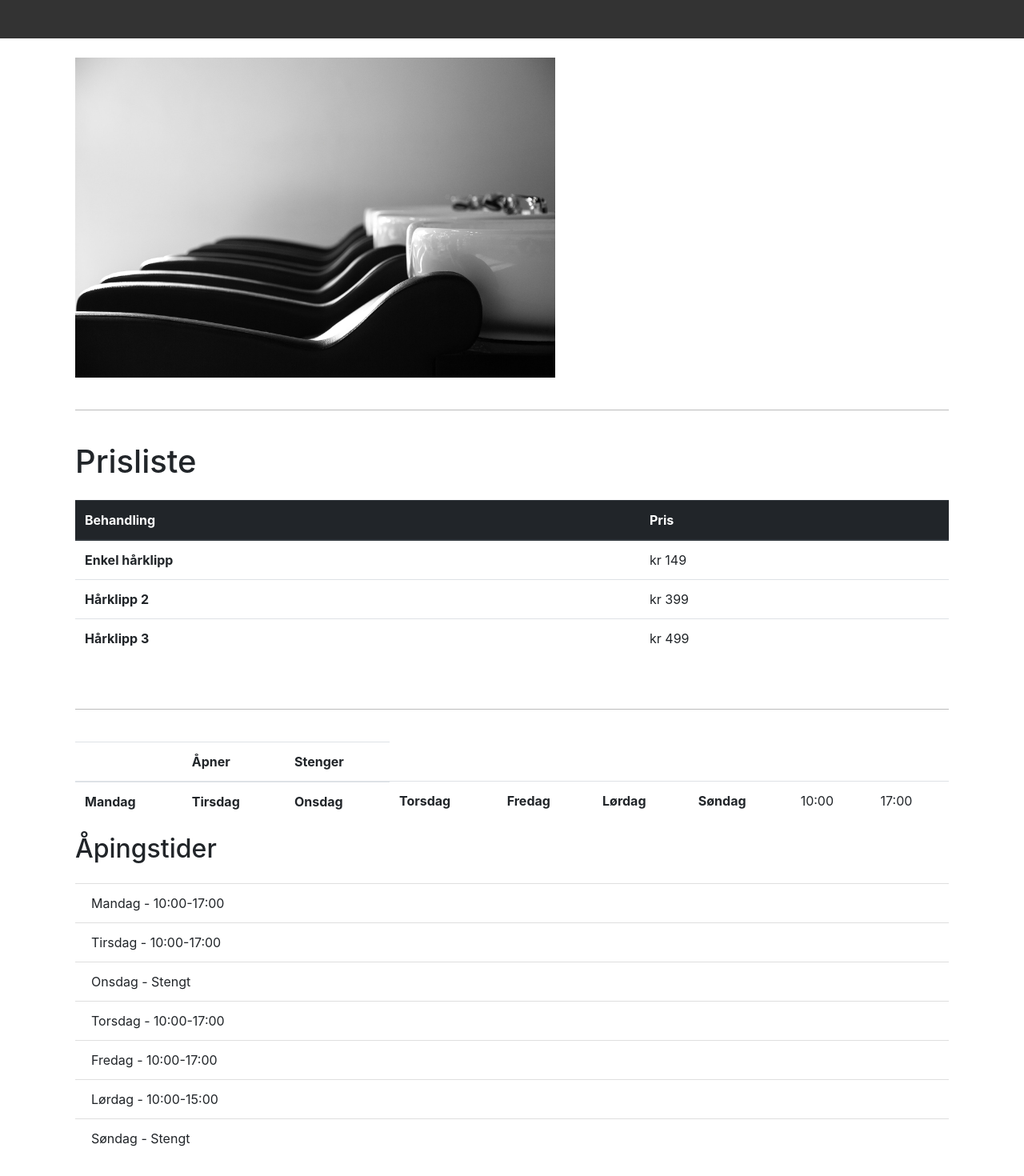
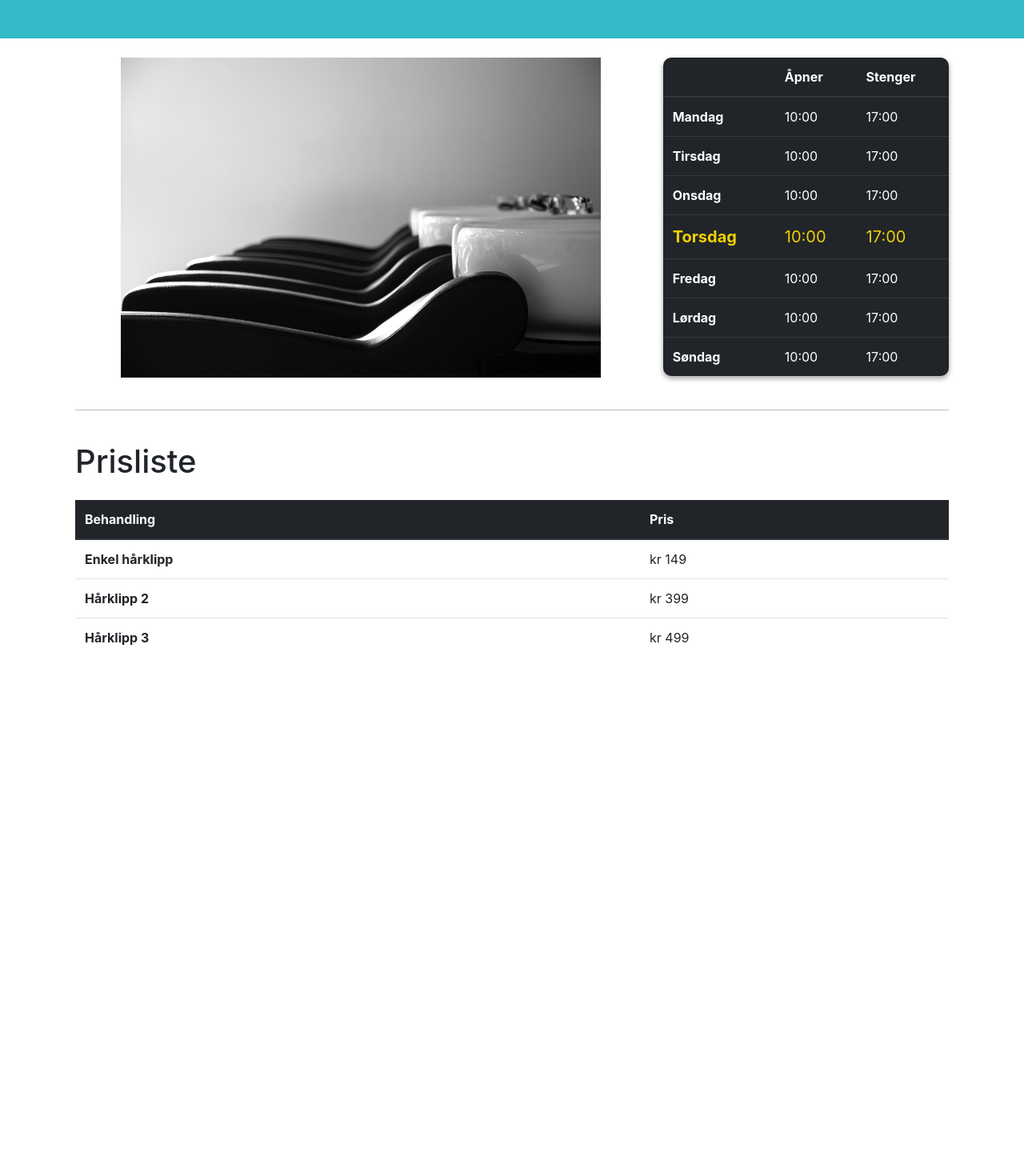
Before and after one commit to vidanmai/coolcut, a React (Create React App) app: page / in a window 1280 px wide. Shown: the part 260-1730 px from the top of the page at 80% size. After the commit the page ends 1129 px from the top, so only its background shows below. Built offline with nearby package versions, Linux system fonts and the light colour scheme.

Commit message:
first draft for website

```diff
--- a/src/App.css
+++ b/src/App.css
@@ -34,11 +34,27 @@ nav {
 }
 
 #ferieStengtHeader {
-  background-color: #333333;
+  background-color: #33bbc7;
 }
 
 #header-img {
   max-height: 400px;
+}
+
+#price-list {
+}
+
+.table thead th:nth-child(1), .table thead th:nth-child(2), .table thead th:nth-child(3) {
+  border-top: 0px;
+}
+
+#opening-times {
+ margin: auto;
+ box-shadow: rgba(0, 0, 0, 0.16) 0px 3px 6px, rgba(0, 0, 0, 0.23) 0px 3px 6px;
+ border-radius: 10px;
+ width: 100%;
+/*  background-color: #212121f4;
+ color: white; */
 }
 
 hr.solid {
@@ -50,6 +66,24 @@ hr.solid {
   padding: 10px;
 }
 
+.splitGrid {
+  display: grid;
+  grid-template-columns: 2fr 1fr;
+  grid-gap: 20px;
+}
+
+.responsive-table-sm {
+  display: table;
+  width: 100%;
+}
+
+.highlighted {
+  color: #f0d004;
+  font-size: 20px;
+  padding: 10px;
+}
+
+
 @keyframes App-logo-spin {
   from {
     transform: rotate(0deg);
@@ -58,3 +92,10 @@ hr.solid {
     transform: rotate(360deg);
   }
 }
+
+/* Medium devices (landscape tablets, 768px and up) */
+@media only screen and (max-width: 768px) {
+  .splitGrid {
+    grid-template-columns: auto;
+  }
+}
--- a/src/App.js
+++ b/src/App.js
@@ -3,7 +3,7 @@ import headerImg from "./img/filler_img.jpg";
 
 function App() {
   const renderOpeningTimesTable = () => {
-    const currentDayOfWeek = new Date().getDate();
+    const currentDayOfWeek = new Date().getDay();
     const weekDays = [
       "Mandag",
       "Tirsdag",
@@ -13,10 +13,9 @@ function App() {
       "Lørdag",
       "Søndag",
     ];
-    //TODO:
     return (
-      <div>
-        <table className="table">
+        <div className="responsive-table-sm m-auto">
+          <table className="table table-dark" id="opening-times">
           <thead>
             <tr>
               <th scope="col"></th>
@@ -26,15 +25,17 @@ function App() {
           </thead>
           <tbody>
             {weekDays.map((day, index) => (
-                <th scope="row"
-                  key={index}
-                  className={currentDayOfWeek === index ? "highlighted" : ""}
+              <tr key={index}>
+                <th
+                  scope="row"
+                  className={currentDayOfWeek === index+1 ? "highlighted" : ""}
                 >
                   {day}
                 </th>
+                <td className={currentDayOfWeek === index+1 ? "highlighted" : ""}>10:00</td>
+                <td className={currentDayOfWeek === index+1 ? "highlighted" : ""}>17:00</td>
+              </tr>
             ))}
-              <td>10:00</td>
-              <td>17:00</td>
             {/* Add table data rows, TODO: need to do for each row, this one shits all out at once */}
             {/* Add more table data rows if needed */}
           </tbody>
@@ -61,7 +62,8 @@ function App() {
           </div>
         </div>
         <div className="container p-4">
-          <section id="img-section">
+          <div className="splitGrid">
+            <section id="img-section" className="m-auto">
               <img
                 id="header-img"
                 className="img-fluid"
@@ -69,6 +71,10 @@ function App() {
                 alt="Bilde"
               />
             </section>
+            <section>
+              <div className="m-auto">{renderOpeningTimesTable()}</div>
+            </section>
+          </div>
           <br />
           <hr className="solid" />
           <br /> {/** Temporary breaks, fix with css styling */}
@@ -97,24 +103,6 @@ function App() {
               </tbody>
             </table>
           </section>
-          <br />
-          <hr className="solid" />
-          <br />
-          <section id="opening-times">
-            <div className="shadow">
-              {renderOpeningTimesTable()}
-            </div>
-            <h2>Åpingstider</h2>
-            <ul id="opening-times" className="list-group list-group-flush my-4">
-              <li className="list-group-item">Mandag - 10:00-17:00</li>
-              <li className="list-group-item">Tirsdag - 10:00-17:00</li>
-              <li className="list-group-item">Onsdag - Stengt</li>
-              <li className="list-group-item">Torsdag - 10:00-17:00</li>
-              <li className="list-group-item">Fredag - 10:00-17:00</li>
-              <li className="list-group-item">Lørdag - 10:00-15:00</li>
-              <li className="list-group-item">Søndag - Stengt</li>
-            </ul>
-          </section>
         </div>
       </div>
     </div>
```
Lines whose indentation alone changed are shown as unchanged.
